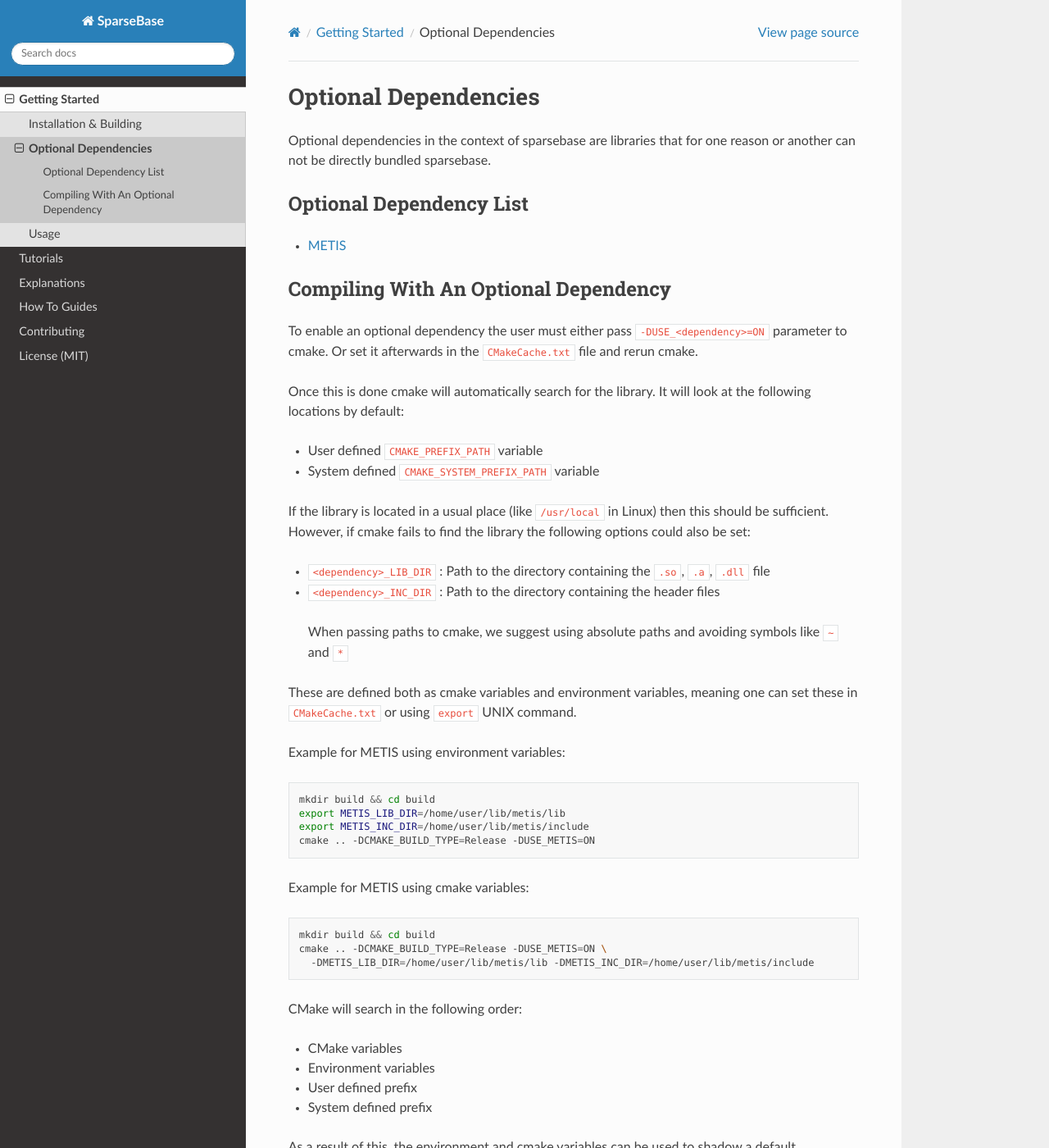
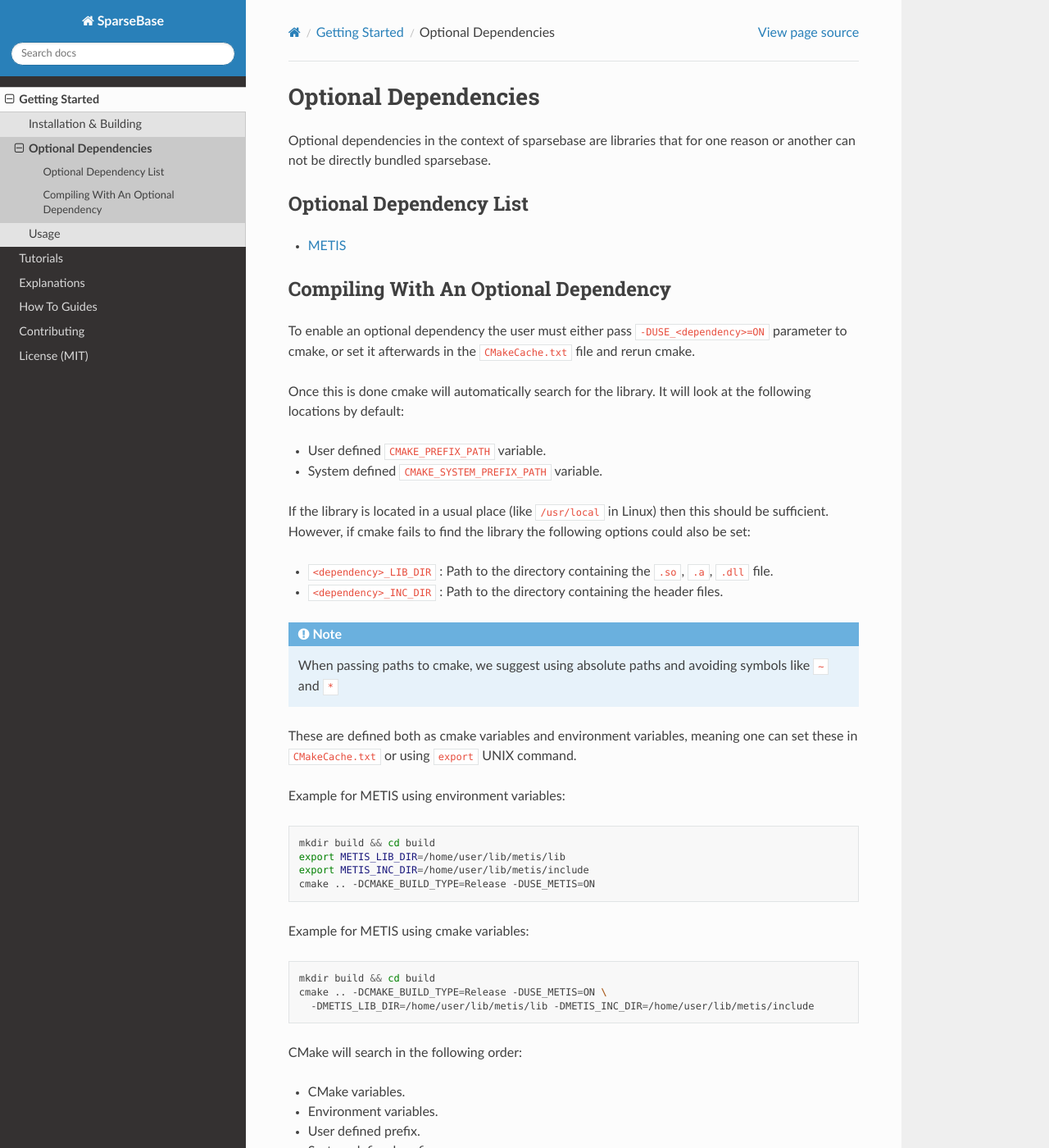
Before and after one commit to sparcityeu/SparseBase, a Sphinx documentation site: the page built from docs/pages/getting_started/optional_dependencies.md, in a window 1280 px wide and 1400 px high. Shown: the whole window at 82% size. Built offline with Sphinx 7.4.7 and the Read the Docs theme 2.0.0, drawn with Linux system fonts in a browser that asks for light colours; pages that are not in the unit, such as notebooks, are missing from menus.

Commit message:
Replaced indents with warning and note blocks, fixed some formatting issues

````diff
--- a/docs/pages/getting_started/optional_dependencies.md
+++ b/docs/pages/getting_started/optional_dependencies.md
@@ -9,19 +9,21 @@
 
 ## Compiling With An Optional Dependency
 
-To enable an optional dependency the user must either pass `-DUSE_<dependency>=ON` parameter to cmake.
-Or set it afterwards in the `CMakeCache.txt` file and rerun cmake.
+To enable an optional dependency the user must either pass `-DUSE_<dependency>=ON` parameter to cmake,
+or set it afterwards in the `CMakeCache.txt` file and rerun cmake.
 
 Once this is done cmake will automatically search for the library. It will look at the following locations by default:
-- User defined `CMAKE_PREFIX_PATH` variable
-- System defined `CMAKE_SYSTEM_PREFIX_PATH` variable
+- User defined `CMAKE_PREFIX_PATH` variable.
+- System defined `CMAKE_SYSTEM_PREFIX_PATH` variable.
 
 If the library is located in a usual place (like `/usr/local` in Linux) then this should be sufficient.
 However, if cmake fails to find the library the following options could also be set:
-- `<dependency>_LIB_DIR` : Path to the directory containing the `.so`, `.a`, `.dll` file
-- `<dependency>_INC_DIR` : Path to the directory containing the header files
+- `<dependency>_LIB_DIR` : Path to the directory containing the `.so`, `.a`, `.dll` file.
+- `<dependency>_INC_DIR` : Path to the directory containing the header files.
 
-> When passing paths to cmake, we suggest using absolute paths and avoiding symbols like `~` and `*`
+```{note}
+When passing paths to cmake, we suggest using absolute paths and avoiding symbols like `~` and `*`
+```
 
 These are defined both as cmake variables and environment variables,
 meaning one can set these in `CMakeCache.txt` or using `export` UNIX command.
@@ -43,9 +45,9 @@
 
 
 CMake will search in the following order:
-- CMake variables
-- Environment variables
-- User defined prefix
-- System defined prefix
+- CMake variables.
+- Environment variables.
+- User defined prefix.
+- System defined prefix.
 
 As a result of this, the environment and cmake variables can be used to shadow a default installation.
````
Also changed, not shown: docs/pages/contributing/dependencies.md (+29 -25 lines), docs/pages/contributing/instantiations.md (+13 -7 lines).
